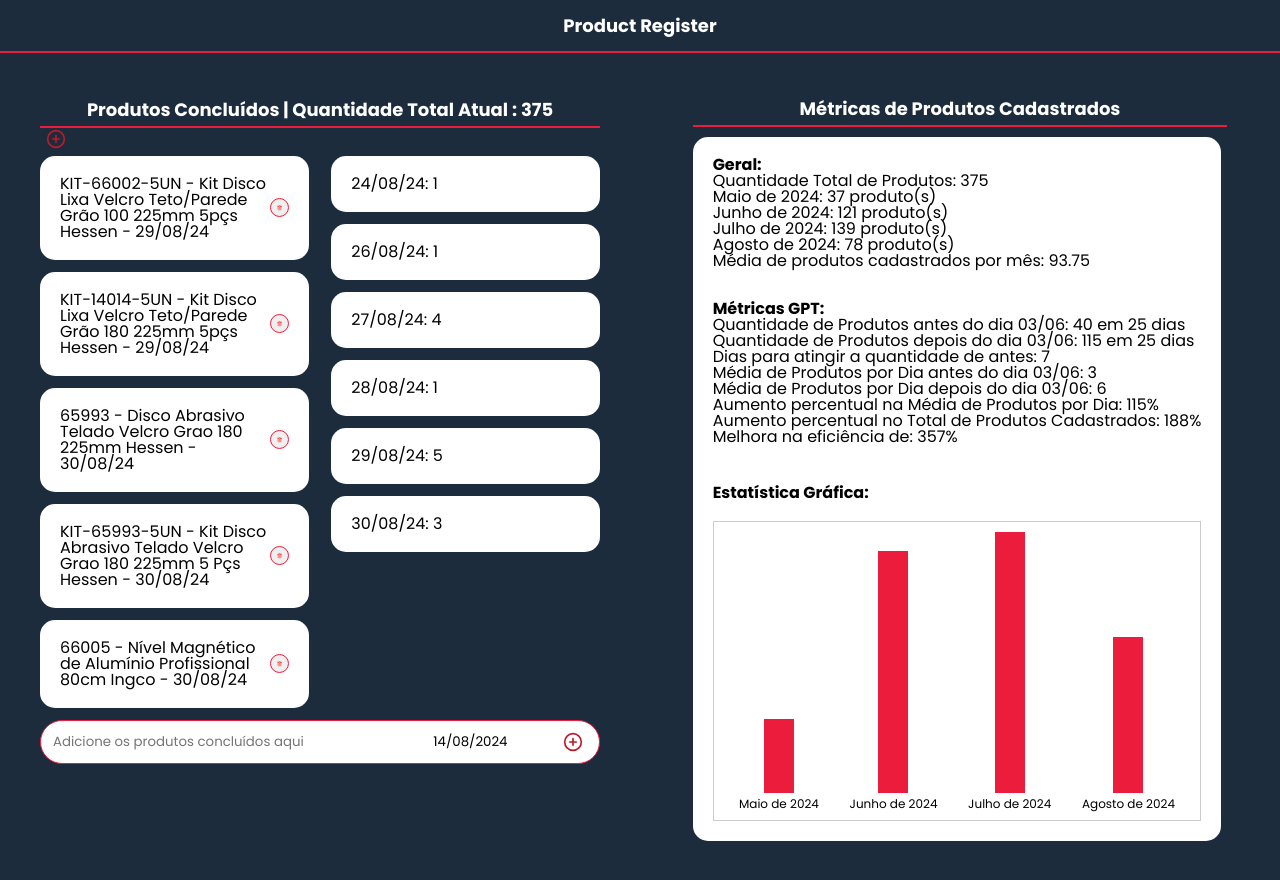
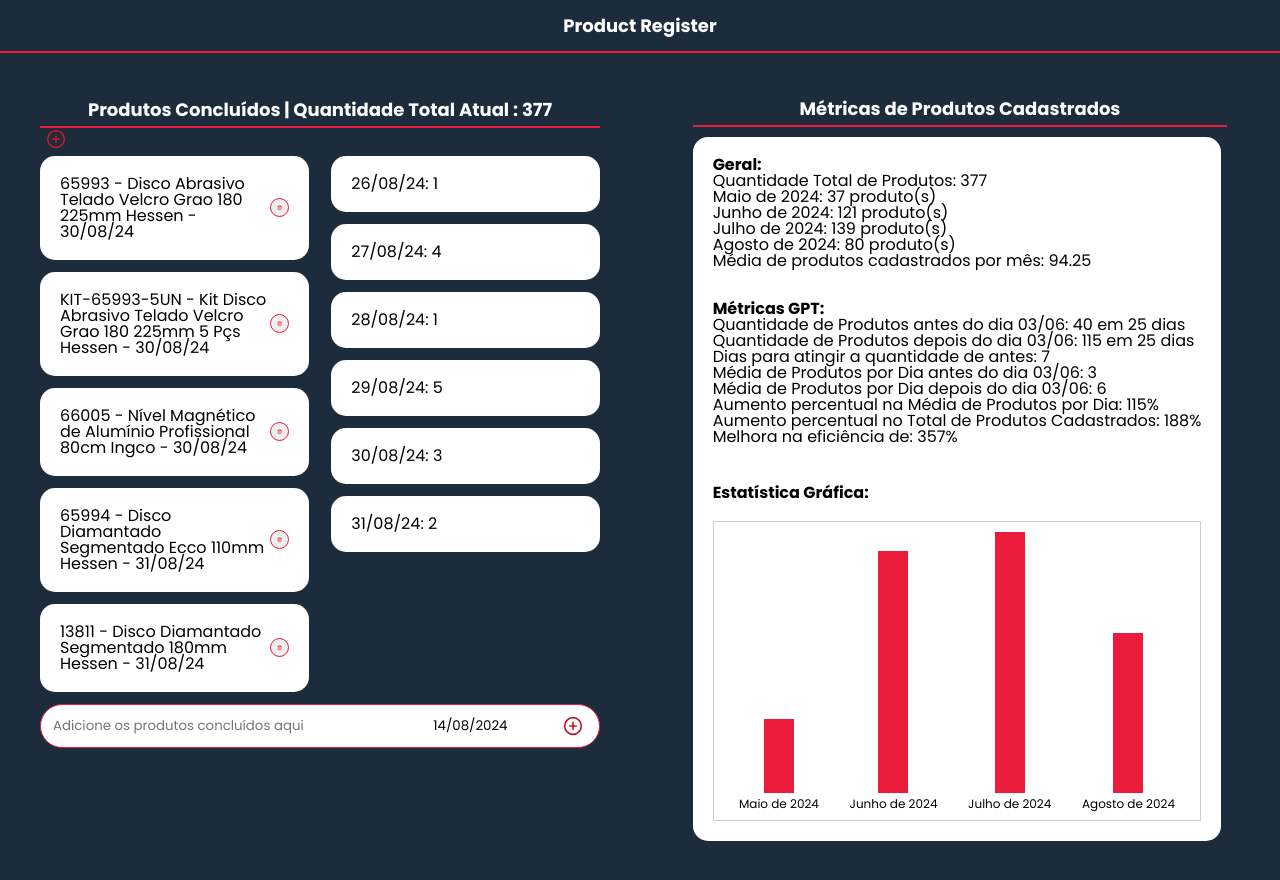
Before and after one commit to victoramattosc/productRegister, a React (Create React App) app: page / in a window 1280 px wide. Shown: the top 880 px of the page. Built offline with nearby package versions, Linux system fonts and the light colour scheme; a web font is replaced by a local one.

Commit message:
update 31/08

```diff
--- a/src/pages/Data/data.js
+++ b/src/pages/Data/data.js
@@ -374,4 +374,6 @@ export const data = [
     { produto: '65993 - Disco Abrasivo Telado Velcro Grao 180 225mm Hessen', data: '2024-08-30' },
     { produto: 'KIT-65993-5UN - Kit Disco Abrasivo Telado Velcro Grao 180 225mm 5 Pçs Hessen', data: '2024-08-30' },
     { produto: '66005 - Nível Magnético de Alumínio Profissional 80cm Ingco', data: '2024-08-30' },
+    { produto: '65994 - Disco Diamantado Segmentado Ecco 110mm Hessen', data: '2024-08-31' },
+    { produto: '13811 - Disco Diamantado Segmentado 180mm Hessen', data: '2024-08-31' },
 ];
```
